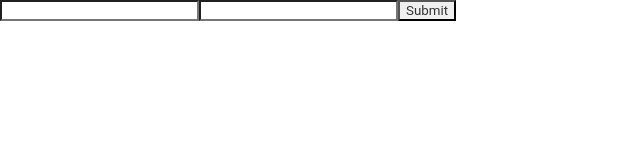
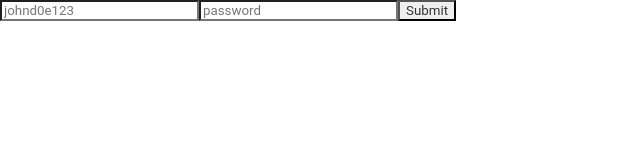
Before and after one commit to Larrys-Big-Adventure/LBA-FE, a React (Create React App) app: page /login in a window 1280 px wide. Shown: the top 160 px of the page, without its empty margins (0-640 px from the left). Built offline with nearby package versions, Linux system fonts and the light colour scheme.

Commit message:
create Login component

```diff
--- a/package.json
+++ b/package.json
@@ -3,13 +3,15 @@
   "version": "0.1.0",
   "private": true,
   "dependencies": {
+    "formik": "^2.0.4",
     "history": "^4.10.1",
     "prop-types": "^15.7.2",
     "react": "^16.12.0",
     "react-dom": "^16.12.0",
     "react-router-dom": "^5.1.2",
     "react-scripts": "3.2.0",
-    "styled-components": "^4.4.1"
+    "styled-components": "^4.4.1",
+    "yup": "^0.27.0"
   },
   "scripts": {
     "start": "react-scripts start",
--- a/src/components/LoginForm.jsx
+++ b/src/components/LoginForm.jsx
@@ -1,13 +1,39 @@
 import React from 'react';
+import { Field, withFormik, Form } from 'formik';
+import * as Yup from 'yup';
 
 const LoginForm = () => {
   return (
-    <form action="">
-      <input type="text" />
-      <input type="text" />
+    <Form action="">
+      <Field
+        component="input"
+        type="text"
+        name="username"
+        placeholder="johnd0e123"
+      />
+      <Field
+        component="input"
+        type="text"
+        name="password"
+        placeholder="password"
+      />
       <button type="submit">Submit</button>
-    </form>
+    </Form>
   );
 };
 
-export default LoginForm;
+const LoginFormWithFormik = withFormik({
+  mapPropsToValues: ({ username, password }) => {
+    return {
+      username: username || '',
+      password: password || ''
+    };
+  },
+  validationSchema: Yup.object().shape({
+    username: Yup.string().required(),
+    password: Yup.string().required()
+  }),
+  handleSubmit: () => {}
+})(LoginForm);
+
+export default LoginFormWithFormik;
```
Also changed, not shown: 1 other file (tests, documents, lock files or other folders).
